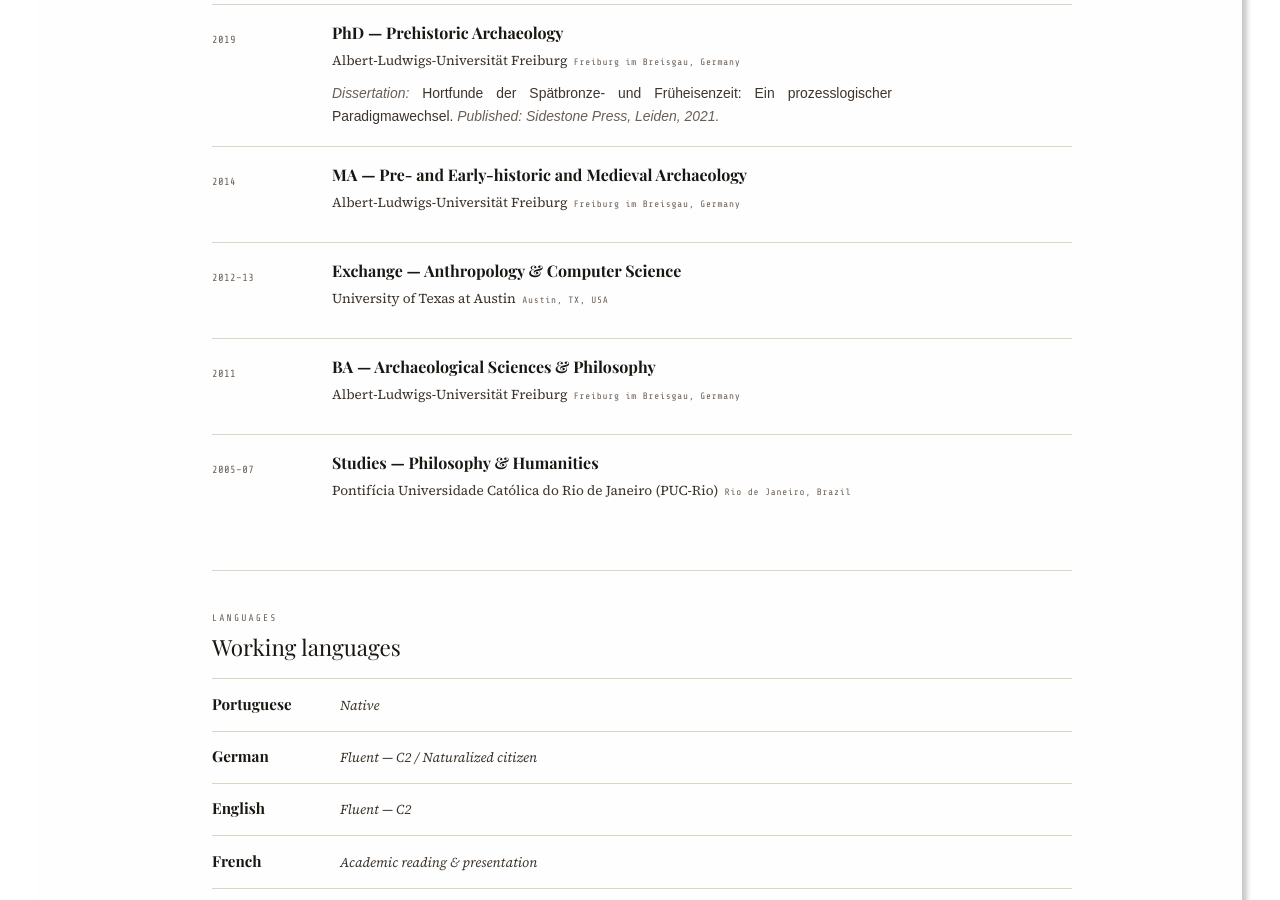
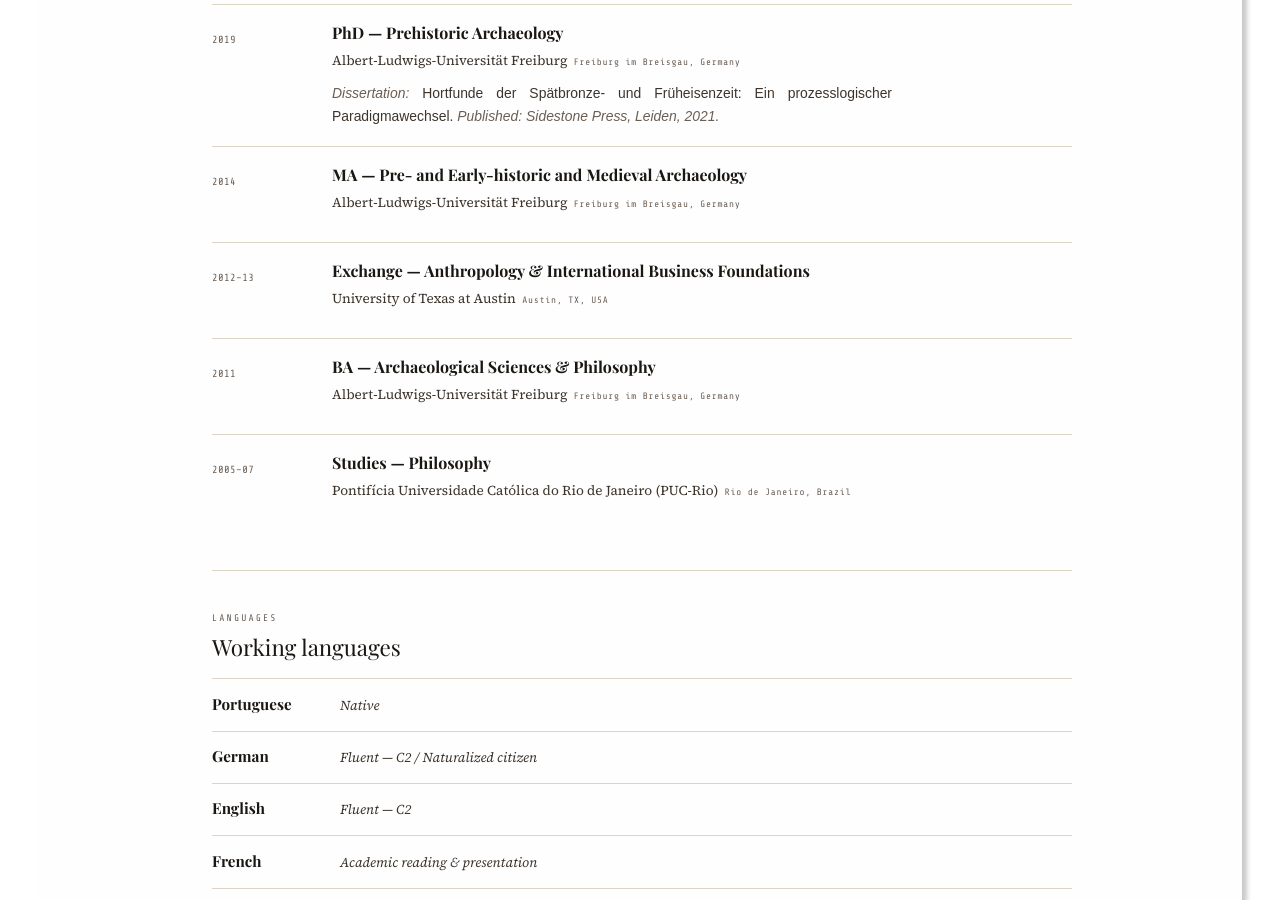
Before and after one commit to jemedeiros/jemedeiros.github.io, a Jekyll site: the page built from cv.html, in a window 1280 px wide and 900 px high, scrolled down 1655 px. Built offline with Jekyll 4.4.1, drawn with Linux system fonts in a browser that asks for light colours; some web fonts are replaced.

Commit message:
Update cv

```diff
--- a/cv.html
+++ b/cv.html
@@ -156,7 +156,7 @@ title: CV
       <li class="dm-tl-item">
         <div class="dm-tl-period">2012–13</div>
         <div class="dm-tl-body">
-          <div class="dm-tl-role">Exchange — Anthropology &amp; Computer Science</div>
+          <div class="dm-tl-role">Exchange — Anthropology &amp; International Business Foundations </div>
           <div class="dm-tl-org">
             University of Texas at Austin
             <span class="dm-tl-location">Austin, TX, USA</span>
@@ -178,7 +178,7 @@ title: CV
       <li class="dm-tl-item">
         <div class="dm-tl-period">2005–07</div>
         <div class="dm-tl-body">
-          <div class="dm-tl-role">Studies — Philosophy &amp; Humanities</div>
+          <div class="dm-tl-role">Studies — Philosophy </div>
           <div class="dm-tl-org">
             Pontifícia Universidade Católica do Rio de Janeiro (PUC-Rio)
             <span class="dm-tl-location">Rio de Janeiro, Brazil</span>
```
Also changed, not shown: 2 other files.
